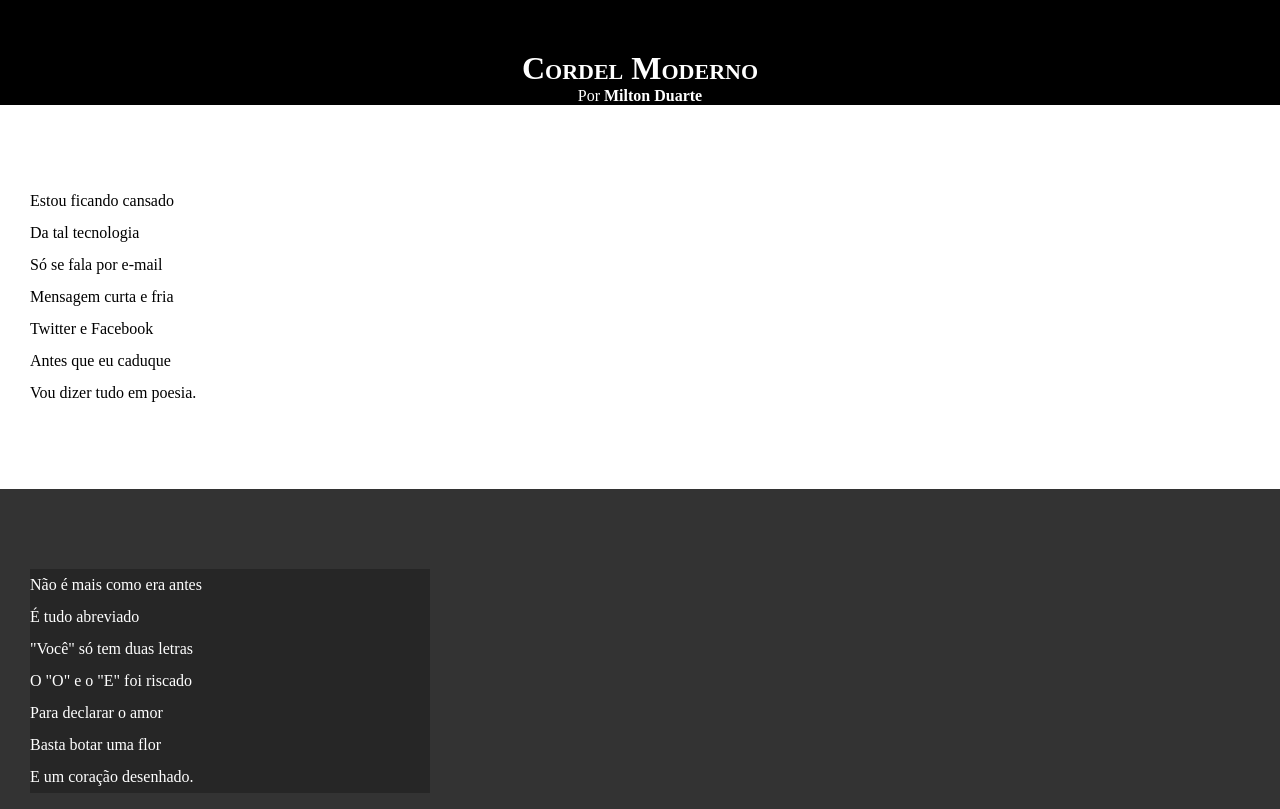
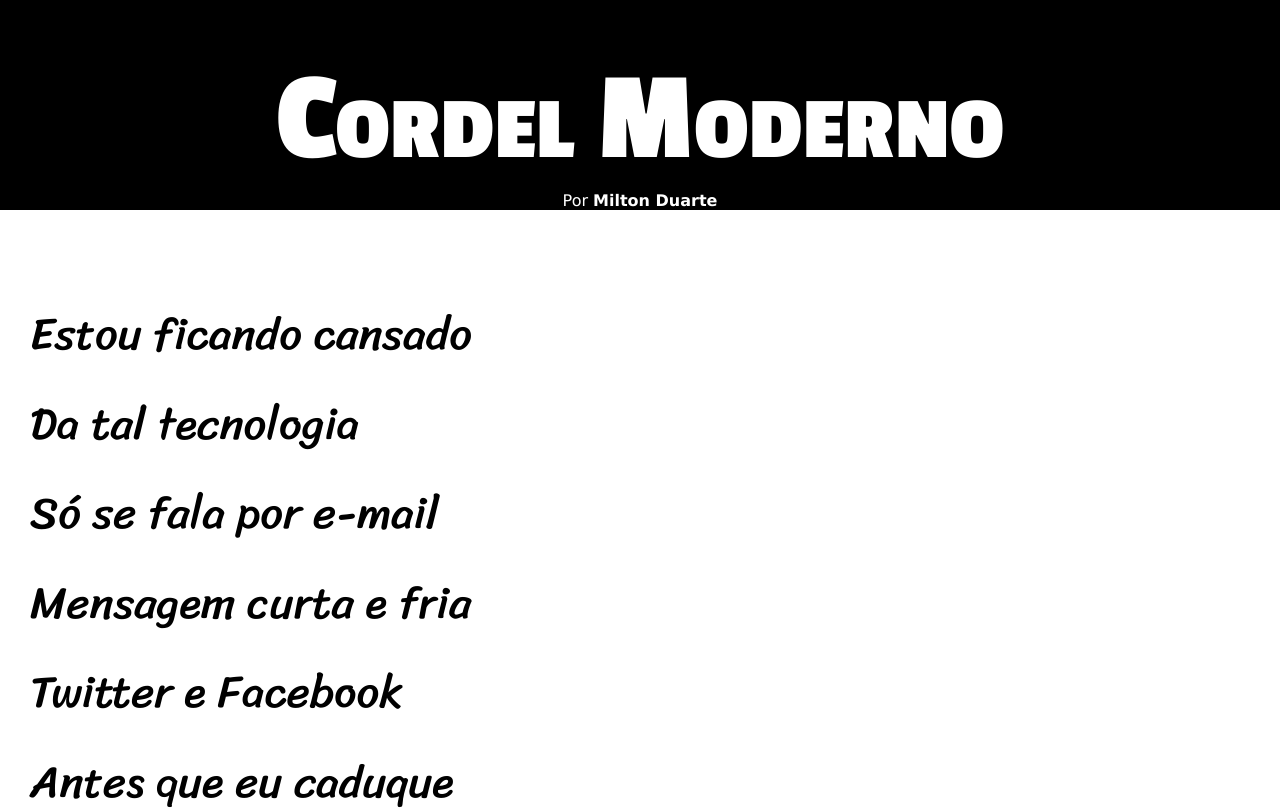
Before and after one commit to coelhoalexandre/curso-de-html-css-curso-em-video, a plain HTML site: page desafios/d012/index.html in a window 1280 px wide. Shown: the top 809 px of the page. Drawn offline with Linux system fonts and the light colour scheme.

Commit message:
Atualização de Estilos do d012

```diff
--- a/desafios/d012/estilo/style.css
+++ b/desafios/d012/estilo/style.css
@@ -1,4 +1,14 @@
 @charset "UTF-8";
+
+@import url('https://fonts.googleapis.com/css2?family=Passion+One:wght@400;700;00&display=swap');
+
+@import url('https://fonts.googleapis.com/css2?family=Sriracha&display=swap');
+
+:root {
+    --fonte1: Verdana, Geneva, Tahoma, sans-serif;
+    --fonte2:'Passion One', cursive;
+    --fonte3: 'Sriracha', cursive;
+}
 
 * {
     margin: 0px;
@@ -8,6 +18,7 @@
 html, body {
     min-height: 100vh;
     background-color: darkgray;
+    font-family: var(--fonte1);
 }
 
 header {
@@ -19,10 +30,12 @@ header {
 header > h1 {
     font-variant: small-caps;
     padding-top: 50px;
+    font-family: var(--fonte2);
+    font-size: 10vw;
 }
 
 header > p {
- padding-bottom: 50px;
+    padding-bottom: 50px;
 }
 
 header a, footer a {
@@ -40,6 +53,8 @@ section {
     padding-bottom: 10vh;
     line-height: 2em;
     padding-left: 30px;
+    font-family: var(--fonte3);
+    font-size: 3.5vw;
 }
 
 section.normal {
@@ -53,7 +68,8 @@ section.imagem {
 }
 
 section.imagem > p {
-    width: 400px;
+    display: inline-block;
+    padding: 5px;
     background-color: rgba(0, 0, 0, 0.253);
 }
 
```
